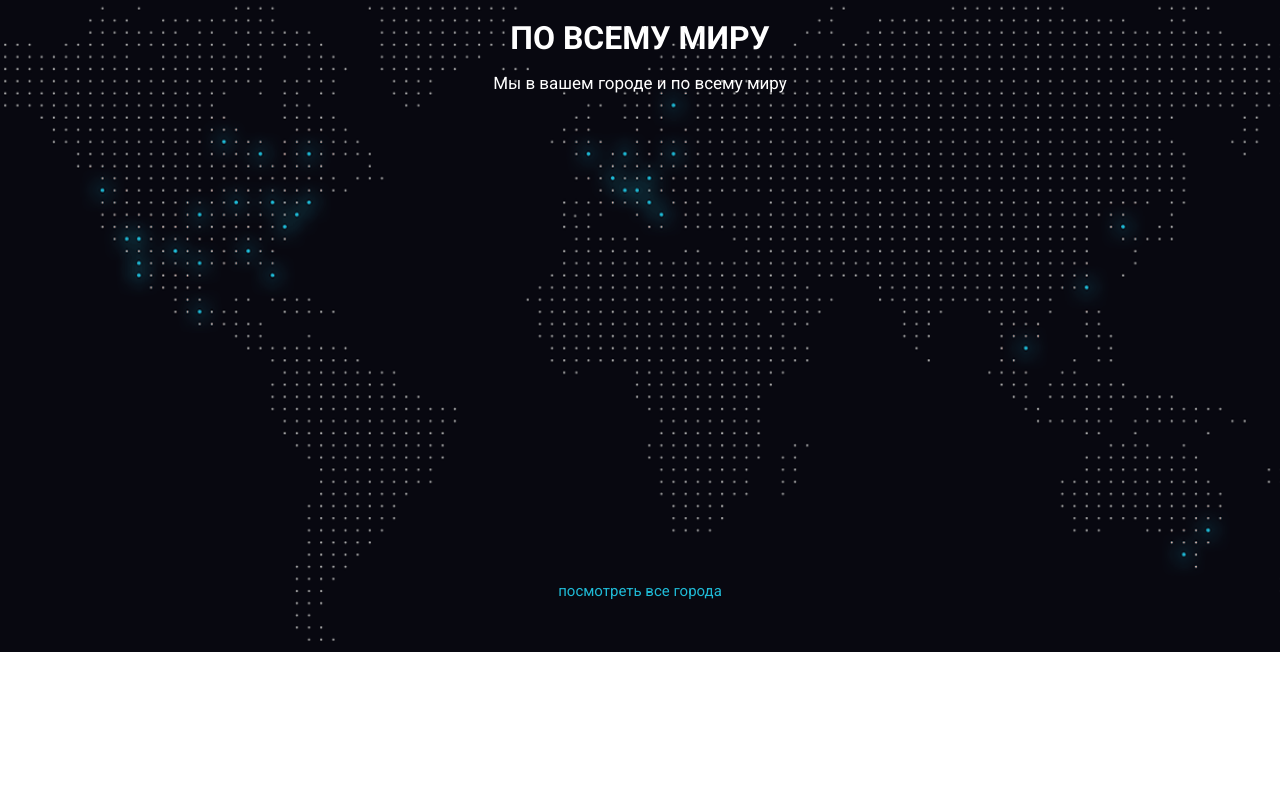
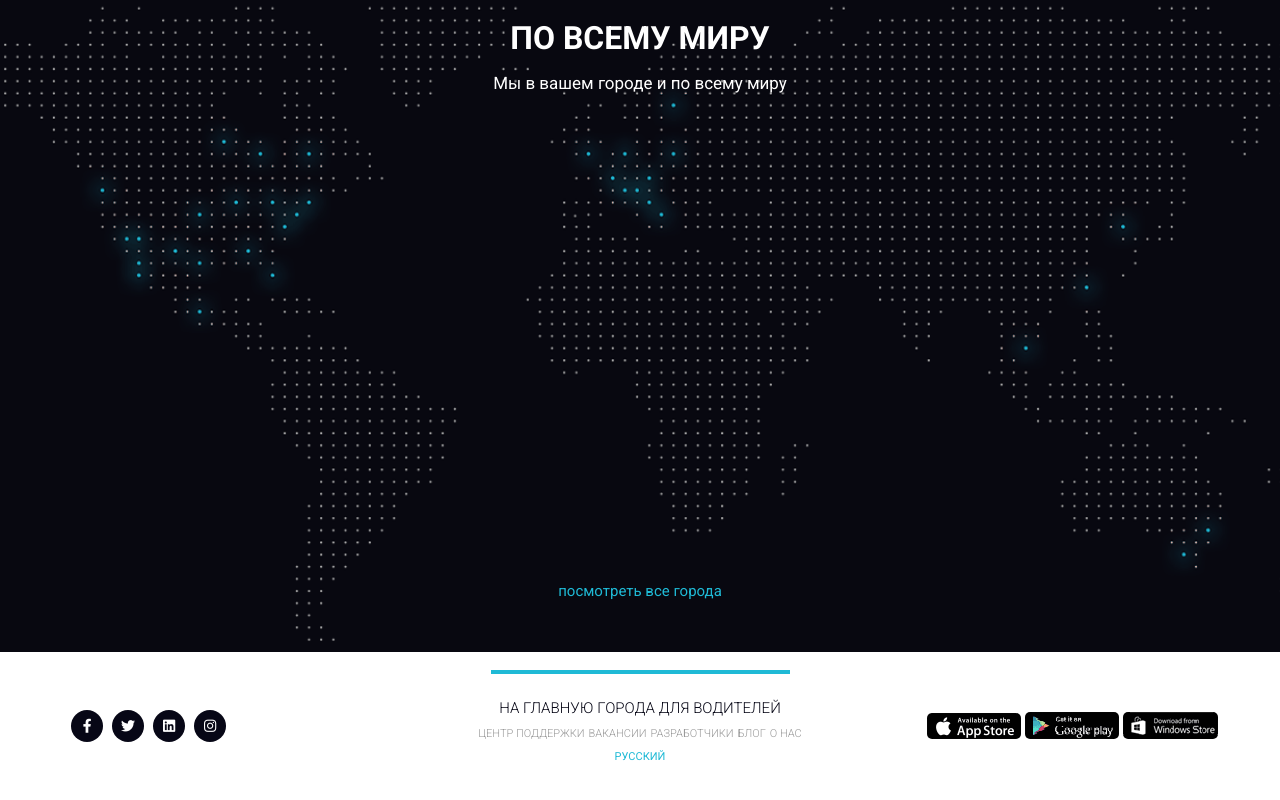
Before and after one commit to Zgaret/uberTaxi, a plain HTML site: page src/index.html in a window 1280 px wide. Shown: the part 4792-5592 px from the top of the page. Before the commit the page ends 5444 px from the top, so only its background shows below. Drawn offline with Linux system fonts and the light colour scheme.

Commit message:
added font awesome for social icons. Finished create last block "footer".

```diff
--- a/src/index.html
+++ b/src/index.html
@@ -6,6 +6,9 @@
     <meta http-equiv="X-UA-Compatible" content="IE=edge">
     <meta name="viewport" content="width=device-width, initial-scale=1.0">
     <title>Document</title>
+    <link rel="stylesheet" href="https://cdnjs.cloudflare.com/ajax/libs/font-awesome/6.2.1/css/all.min.css"
+        integrity="sha512-MV7K8+y+gLIBoVD59lQIYicR65iaqukzvf/nwasF0nqhPay5w/9lJmVM2hMDcnK1OnMGCdVK+iQrJ7lzPJQd1w=="
+        crossorigin="anonymous" referrerpolicy="no-referrer" />
     <link rel="preconnect" href="https://fonts.googleapis.com">
     <link rel="preconnect" href="https://fonts.gstatic.com" crossorigin>
     <link href="https://fonts.googleapis.com/css2?family=Roboto:wght@300;400;700&display=swap" rel="stylesheet">
@@ -325,6 +328,46 @@
             <a href="##" class="maps__view-all">посмотреть все города</a>
         </div>
     </section>
+    <footer class="footer">
+        <div class="footer__wrapper">
+            <div class="footer__item-wrap">
+                <div class="footer__social">
+                    <a href="##" class="footer__social-link"><i class="fa-brands fa-facebook-f"></i></a>
+                    <a href="##" class="footer__social-link"><i class="fa-brands fa-twitter"></i></a>
+                    <a href="##" class="footer__social-link"><i class="fa-brands fa-linkedin"></i></a>
+                    <a href="##" class="footer__social-link"><i class="fa-brands fa-instagram"></i></a>
+                </div>
+            </div>
+            <div class="footer__item-wrap">
+                <div class="footer__main">
+                    <div class="footer__line"></div>
+                    <nav class="footer__main-big-links">
+                        <a href="#" class="footer__main-big-link">на главную</a>
+                        <a href="#" class="footer__main-big-link">города</a>
+                        <a href="#" class="footer__main-big-link">для водителей</a>
+                    </nav>
+                    <nav class="footer__main-small-links">
+                        <a href="#" class="footer__main-small-link">центр поддержки</a>
+                        <a href="#" class="footer__main-small-link">вакансии</a>
+                        <a href="#" class="footer__main-small-link">разработчики</a>
+                        <a href="#" class="footer__main-small-link">блог</a>
+                        <a href="#" class="footer__main-small-link">о нас</a>
+                    </nav>
+                    <div class="footer__languege">русский</div>
+                </div>
+            </div>
+            <div class="footer__item-wrap">
+                <div class="footer__app">
+                    <a href="#" class="footer__app-item"><img src="icons/app.png" alt="app"
+                            class="footer__app-item-img"></a>
+                    <a href="#" class="footer__app-item"><img src="icons/google.png" alt="google"
+                            class="footer__app-item-img"></a>
+                    <a href="#" class="footer__app-item"><img src="icons/windows.png" alt="windows"
+                            class="footer__app-item-img"></a>
+                </div>
+            </div>
+        </div>
+    </footer>
 </body>
 
 </html>
--- a/src/scss/_mixins.scss
+++ b/src/scss/_mixins.scss
@@ -5,7 +5,6 @@
     font-weight: $weigth;
 }
 @mixin btnHover {
-
     &:hover{
         background-image: none;
         background-color: $siteColorBlue;
--- a/src/scss/style.scss
+++ b/src/scss/style.scss
@@ -3,6 +3,11 @@
 *{
     font-family: 'Roboto', sans-serif;
     text-decoration: none!important;
+}
+a:hover{
+    color: $siteColorBlue;
+    transition: 0.5s all;
+
 }
 h1,h2,h3{
     margin: 0;
@@ -91,6 +96,7 @@ p{
     text-transform: uppercase;
     border-radius: 5px;
     @include btnHover;
+    transition: none!important;
 }
 .promo{
     background-image: url(../img/promo_bg.jpg);
@@ -347,3 +353,68 @@ p{
         @include text(#1fbad6, 15px, normal);
     }
 }
+.footer{
+    &__wrapper{
+        display: flex;
+        justify-content: space-between;
+        align-items: center;
+        min-height: 148px;
+        padding: 0 62px;
+    }
+    &__item-wrap{
+        width: 33%;
+    }
+    &__social{
+        display: flex;
+    }
+    &__social-link{
+        width: 32px;
+        height: 32px;
+        display: flex;
+        justify-content: center;
+        border-radius: 50%;
+        align-items: center;
+        background-color: #070716;
+        color: $whiteTextColor;
+        margin-left: 9px;
+        .fa-brands{
+            font-size: 14px;
+        }
+    }
+    &__app{
+        text-align: right;
+    }
+    &__main{
+        display: flex;
+        flex-direction: column;
+        align-items: center;
+    }
+    &__line{
+        width: 299px;
+        height: 4px;
+        background-color: #1fbad6;
+        margin-top: 14px;
+    }
+    &__main-big-links{
+        margin-top: 22px;
+    }
+    &__main-small-links{
+        margin-bottom: 5px;
+    }
+    &__main-big-link{
+        @include text(#070716, 15px, 300);
+        text-transform: uppercase;
+    }
+    &__main-small-link{
+        @include text(#999, 11px, 300);
+        text-transform: uppercase;
+    }
+    &__app-item-img{
+        border-radius: 5px;
+    }
+    &__languege{
+        @include text(#1fbad6, 11px, normal);
+        text-transform: uppercase;
+        margin-bottom: 31px;
+    }
+}
```
Also changed, not shown: src/css/style.css, src/icons/app.png (added), src/icons/google.png (added), src/icons/windows.png (added), 1 other file.
